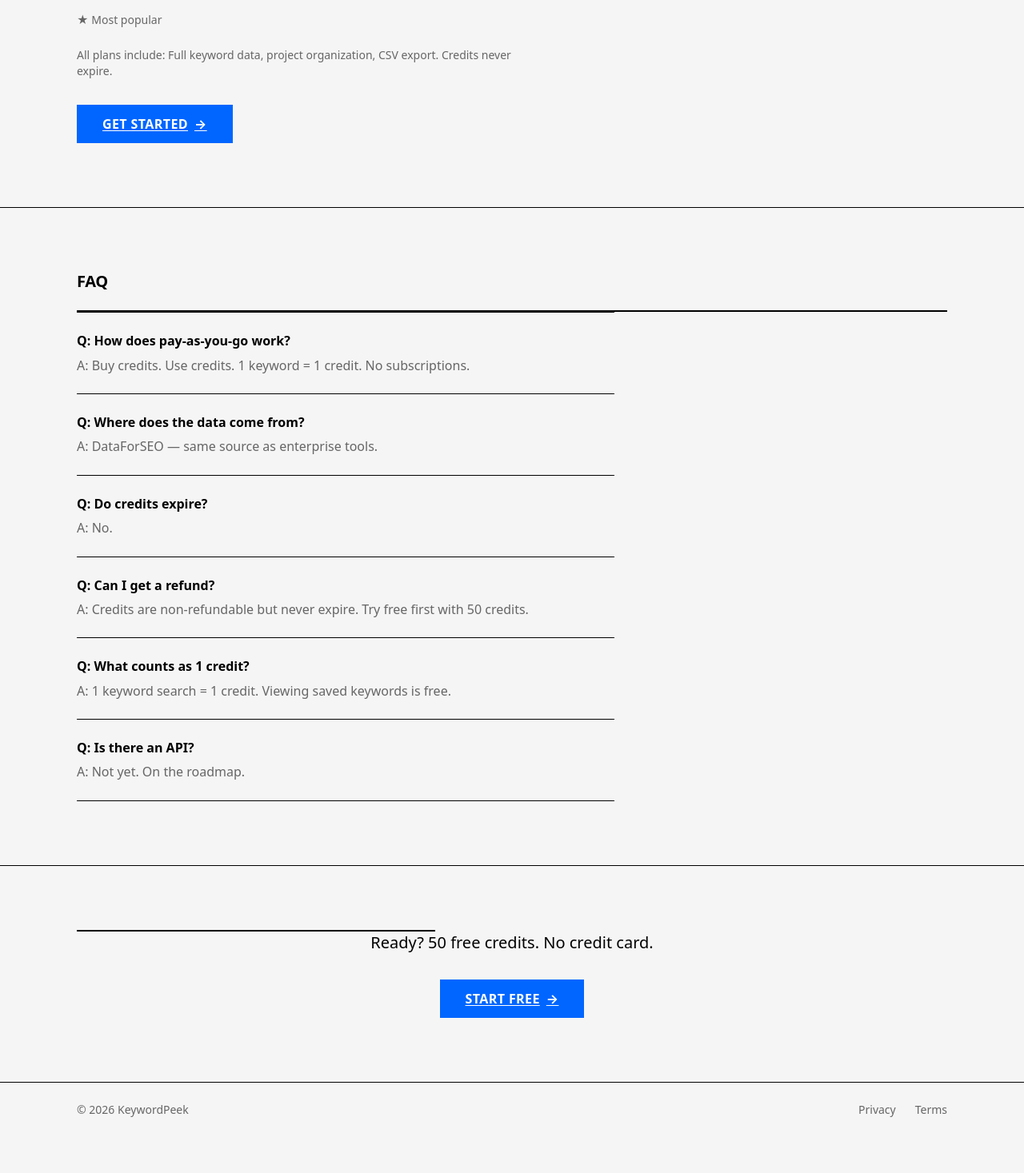
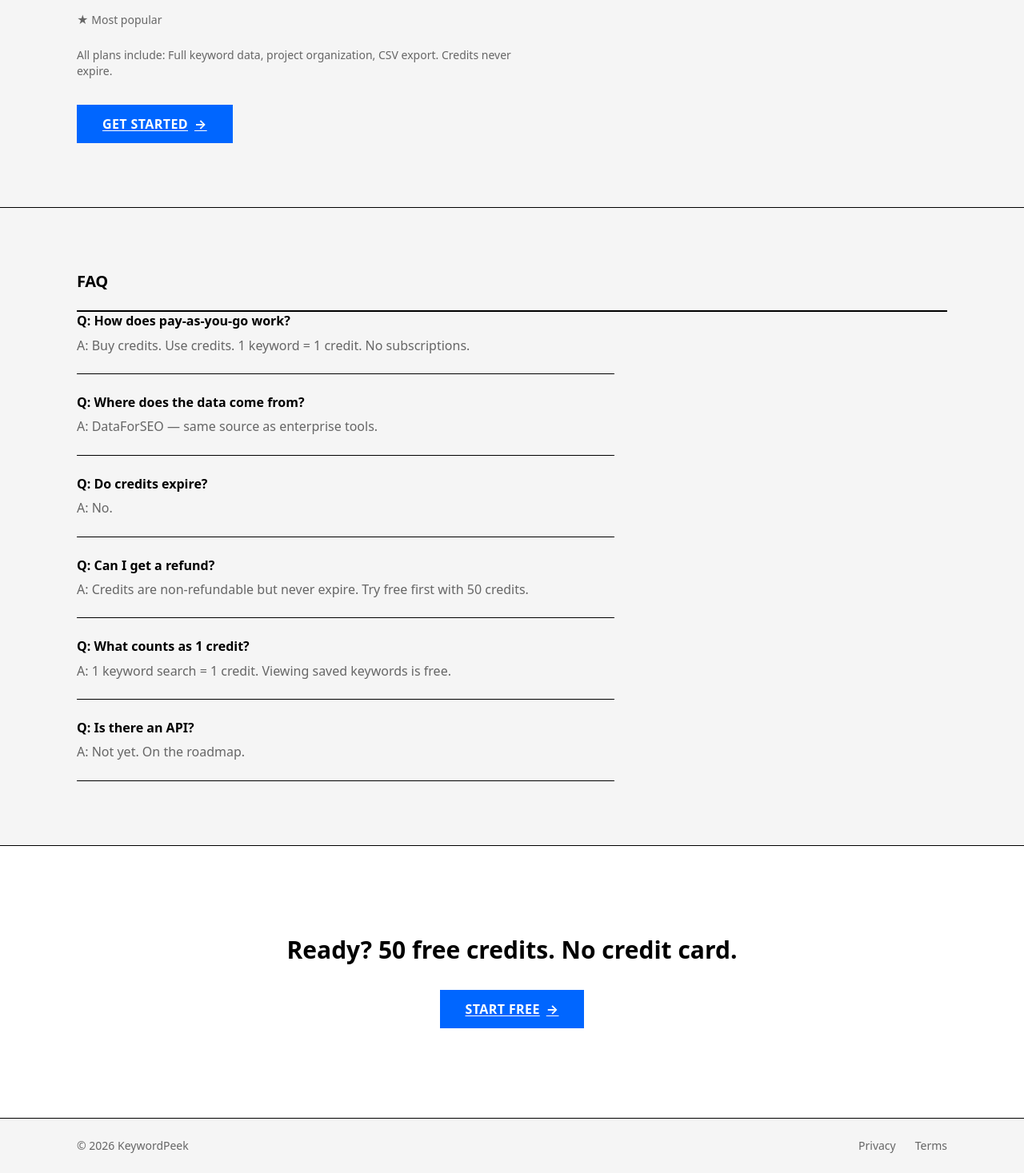
Before and after one commit to shynsky/keywordpeek, a Next.js app: page / in a window 1280 px wide. Shown: the part 3001-4468 px from the top of the page at 80% size. Before the commit the page ends 4423 px from the top, so only its background shows below. Built offline with nearby package versions, Linux system fonts and the light colour scheme.

Commit message:
fix(ui): improve spacing in FAQ and final CTA sections

```diff
--- a/app/(marketing)/page.tsx
+++ b/app/(marketing)/page.tsx
@@ -338,12 +338,11 @@ export default function LandingPage() {
       </section>
 
       {/* Final CTA */}
-      <section>
-        <div className="max-w-6xl mx-auto px-4 sm:px-6 lg:px-8 py-16 sm:py-20 text-center">
-          <hr className="section-divider mb-12 max-w-md mx-auto" />
-
+      <section className="bg-card">
+        <div className="max-w-6xl mx-auto px-4 sm:px-6 lg:px-8 py-20 sm:py-28">
           <RevealOnScroll>
-            <p className="text-xl mb-8">
+            <div className="text-center">
+              <p className="text-2xl sm:text-3xl font-bold mb-8">
                 Ready? 50 free credits. No credit card.
               </p>
 
@@ -352,6 +351,7 @@ export default function LandingPage() {
                   Start Free <span className="arrow-shift">→</span>
                 </Link>
               </Button>
+            </div>
           </RevealOnScroll>
         </div>
       </section>
--- a/app/globals.css
+++ b/app/globals.css
@@ -520,7 +520,8 @@
 }
 
 .faq-item:first-child {
-  border-top: 1px solid var(--border);
+  /* No border-top - section-divider handles this */
+  padding-top: 0;
 }
 
 .faq-question {
```
Lines whose indentation alone changed are shown as unchanged.
